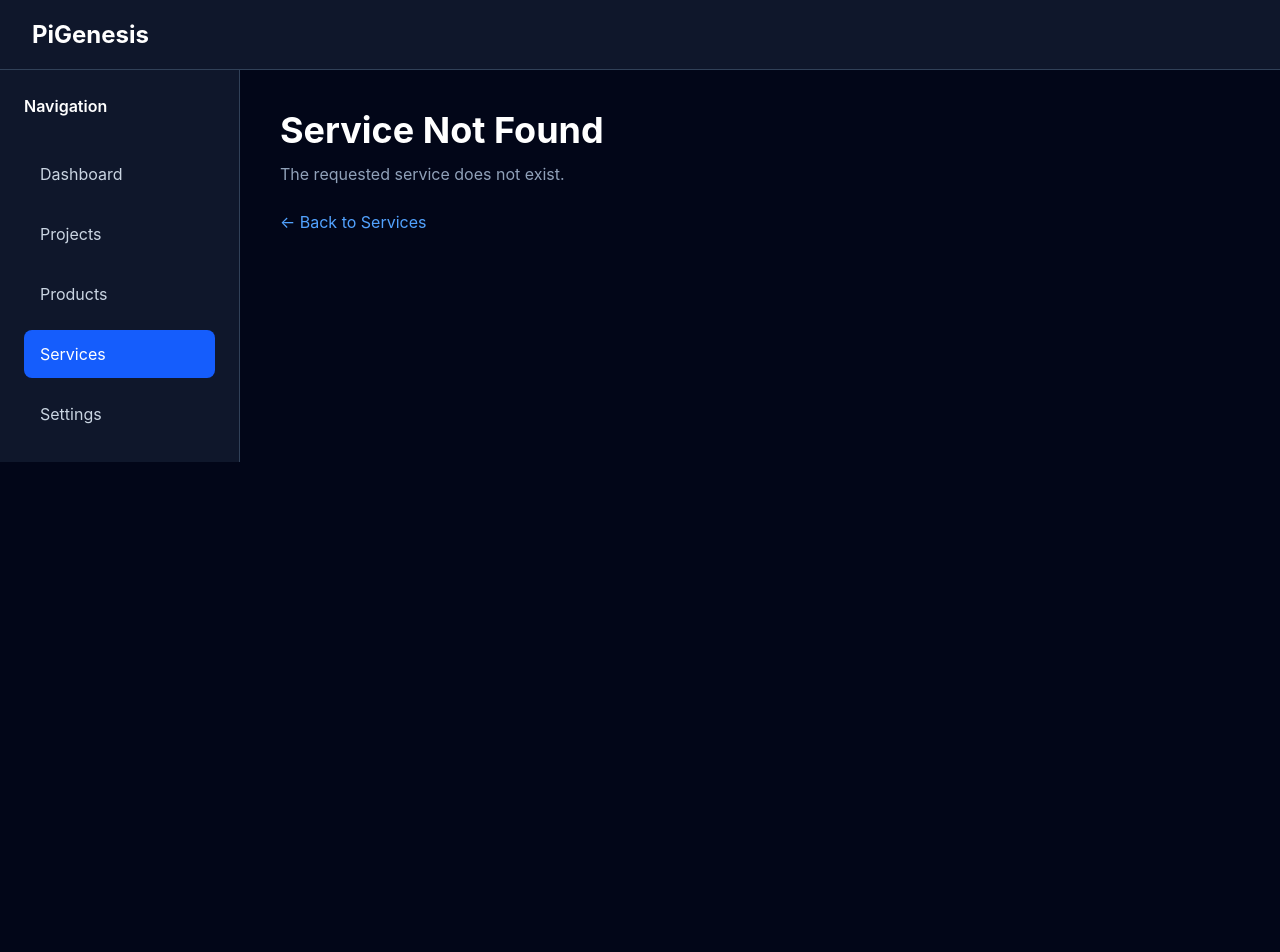
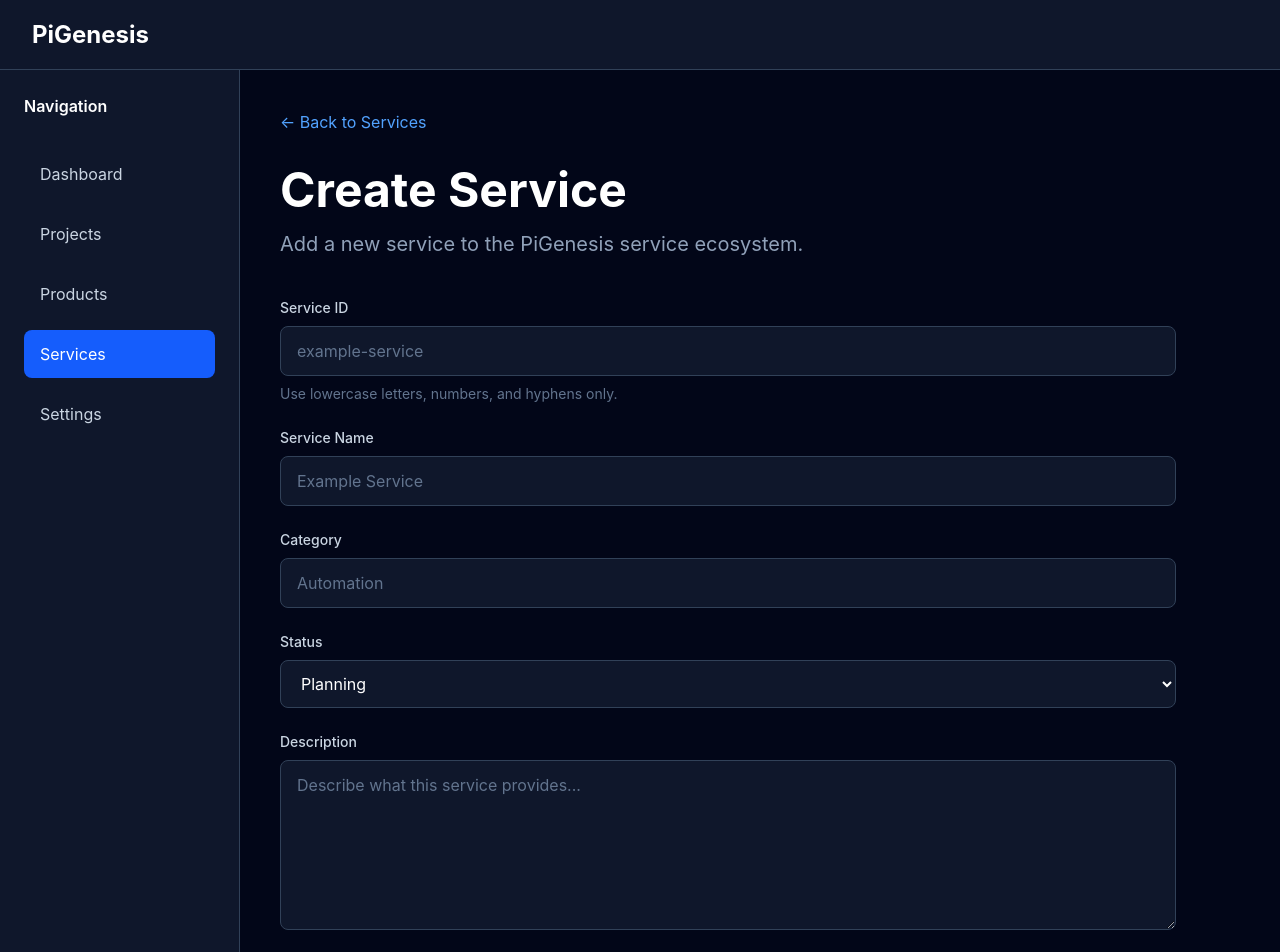
Before and after one commit to pigenesislabs/pigenesis, a React (Vite) app in the folder apps/platform/: page /services/new in a window 1280 px wide. Before the commit this address had no page. Shown: the top 952 px of the page. Before the commit the page ends 800 px from the top, so only its background shows below. Built offline with nearby package versions, Linux system fonts and the light colour scheme.

Commit message:
Task 62: Add service creation

```diff
--- /dev/null
+++ b/apps/platform/src/pages/CreateServicePage.tsx
@@ -0,0 +1,229 @@
+import { useState } from "react";
+import { Link, useNavigate } from "react-router-dom";
+import { createService } from "../services/serviceService";
+import type {
+  CreateServiceInput,
+  ServiceStatus,
+} from "../types/service";
+import { getErrorMessage } from "../utils/errorHandler";
+
+function CreateServicePage() {
+  const navigate = useNavigate();
+
+  const [formData, setFormData] =
+    useState<CreateServiceInput>({
+      id: "",
+      name: "",
+      status: "Planning",
+      description: "",
+      category: "",
+    });
+
+  const [error, setError] = useState("");
+
+  const handleChange = (
+    field: keyof CreateServiceInput,
+    value: string
+  ) => {
+    setFormData((current) => ({
+      ...current,
+      [field]: value,
+    }));
+  };
+
+  const handleSubmit = (
+    event: React.FormEvent<HTMLFormElement>
+  ) => {
+    event.preventDefault();
+    setError("");
+
+    try {
+      const service = createService({
+        id: formData.id.trim(),
+        name: formData.name.trim(),
+        status: formData.status,
+        description: formData.description.trim(),
+        category: formData.category.trim(),
+      });
+
+      navigate(`/services/${service.id}`);
+    } catch (error) {
+      setError(getErrorMessage(error));
+    }
+  };
+
+  return (
+    <div>
+      <Link
+        to="/services"
+        className="text-blue-400 hover:text-blue-300"
+      >
+        ← Back to Services
+      </Link>
+
+      <h1 className="mt-8 text-5xl font-bold text-white">
+        Create Service
+      </h1>
+
+      <p className="mt-4 text-xl text-slate-400">
+        Add a new service to the PiGenesis service ecosystem.
+      </p>
+
+      <form
+        onSubmit={handleSubmit}
+        className="mt-10 max-w-4xl space-y-6"
+      >
+        {/* Service ID */}
+        <div>
+          <label
+            htmlFor="service-id"
+            className="block text-sm font-medium text-slate-300"
+          >
+            Service ID
+          </label>
+
+          <input
+            id="service-id"
+            type="text"
+            value={formData.id}
+            onChange={(event) =>
+              handleChange("id", event.target.value)
+            }
+            placeholder="example-service"
+            className="mt-2 w-full rounded-lg border border-slate-700 bg-slate-900 px-4 py-3 text-white outline-none placeholder:text-slate-500 focus:border-blue-500"
+          />
+
+          <p className="mt-2 text-sm text-slate-500">
+            Use lowercase letters, numbers, and hyphens only.
+          </p>
+        </div>
+
+        {/* Service Name */}
+        <div>
+          <label
+            htmlFor="service-name"
+            className="block text-sm font-medium text-slate-300"
+          >
+            Service Name
+          </label>
+
+          <input
+            id="service-name"
+            type="text"
+            value={formData.name}
+            onChange={(event) =>
+              handleChange("name", event.target.value)
+            }
+            placeholder="Example Service"
+            className="mt-2 w-full rounded-lg border border-slate-700 bg-slate-900 px-4 py-3 text-white outline-none placeholder:text-slate-500 focus:border-blue-500"
+          />
+        </div>
+
+        {/* Category */}
+        <div>
+          <label
+            htmlFor="service-category"
+            className="block text-sm font-medium text-slate-300"
+          >
+            Category
+          </label>
+
+          <input
+            id="service-category"
+            type="text"
+            value={formData.category}
+            onChange={(event) =>
+              handleChange("category", event.target.value)
+            }
+            placeholder="Automation"
+            className="mt-2 w-full rounded-lg border border-slate-700 bg-slate-900 px-4 py-3 text-white outline-none placeholder:text-slate-500 focus:border-blue-500"
+          />
+        </div>
+
+        {/* Status */}
+        <div>
+          <label
+            htmlFor="service-status"
+            className="block text-sm font-medium text-slate-300"
+          >
+            Status
+          </label>
+
+          <select
+            id="service-status"
+            value={formData.status}
+            onChange={(event) =>
+              handleChange(
+                "status",
+                event.target.value as ServiceStatus
+              )
+            }
+            className="mt-2 w-full rounded-lg border border-slate-700 bg-slate-900 px-4 py-3 text-white outline-none focus:border-blue-500"
+          >
+            <option value="Planning">
+              Planning
+            </option>
+
+            <option value="Active">
+              Active
+            </option>
+
+            <option value="Coming Soon">
+              Coming Soon
+            </option>
+          </select>
+        </div>
+
+        {/* Description */}
+        <div>
+          <label
+            htmlFor="service-description"
+            className="block text-sm font-medium text-slate-300"
+          >
+            Description
+          </label>
+
+          <textarea
+            id="service-description"
+            value={formData.description}
+            onChange={(event) =>
+              handleChange(
+                "description",
+                event.target.value
+              )
+            }
+            placeholder="Describe what this service provides..."
+            rows={6}
+            className="mt-2 w-full rounded-lg border border-slate-700 bg-slate-900 px-4 py-3 text-white outline-none placeholder:text-slate-500 focus:border-blue-500"
+          />
+        </div>
+
+        {/* Error */}
+        {error && (
+          <div className="rounded-lg border border-red-500 bg-red-950/40 p-4 text-red-400">
+            {error}
+          </div>
+        )}
+
+        {/* Actions */}
+        <div className="flex gap-4 pt-4">
+          <button
+            type="submit"
+            className="rounded-lg bg-blue-600 px-6 py-3 font-medium text-white hover:bg-blue-500"
+          >
+            Create Service
+          </button>
+
+          <Link
+            to="/services"
+            className="rounded-lg border border-slate-700 px-6 py-3 font-medium text-slate-300 hover:bg-slate-800"
+          >
+            Cancel
+          </Link>
+        </div>
+      </form>
+    </div>
+  );
+}
+
+export default CreateServicePage;
--- a/apps/platform/src/pages/ServicesPage.tsx
+++ b/apps/platform/src/pages/ServicesPage.tsx
@@ -114,6 +114,8 @@ function ServicesPage() {
 
   return (
     <div>
+      <div className="flex flex-col gap-4 md:flex-row md:items-center md:justify-between">
+        <div>
           <h1 className="text-5xl font-bold text-white">
             Services
           </h1>
@@ -121,6 +123,15 @@ function ServicesPage() {
           <p className="mt-4 text-xl text-slate-400">
             PiGenesis services and capabilities.
           </p>
+        </div>
+
+        <Link
+          to="/services/new"
+          className="rounded-lg bg-blue-600 px-5 py-3 text-center font-medium text-white hover:bg-blue-500"
+        >
+          + Create Service
+        </Link>
+      </div>
 
       {/* Search / Filter / Sort */}
 
@@ -269,7 +280,9 @@ function ServicesPage() {
                     <h2 className="text-2xl font-semibold text-white">
                       {service.name}
                     </h2>
-
+                    <p className="mt-3 text-slate-400">
+                      {service.id}
+                    </p>
                     <p className="mt-3 text-slate-400">
                       {service.description}
                     </p>
--- a/apps/platform/src/routes/AppRouter.tsx
+++ b/apps/platform/src/routes/AppRouter.tsx
@@ -12,6 +12,7 @@ import ProductDetailsPage from "../pages/ProductDetailsPage";
 import ServiceDetailsPage from "../pages/ServiceDetailsPage";
 import CreateProjectPage from "../pages/CreateProjectPage";
 import CreateProductPage from "../pages/CreateProductPage";
+import CreateServicePage from "../pages/CreateServicePage";
 import EditProjectPage from "../pages/EditProjectPage";
 import EditProductPage from "../pages/EditProductPage";
 import EditServicePage from "../pages/EditServicePage";
@@ -31,6 +32,7 @@ function AppRouter() {
           <Route path="/services/:serviceId" element={<ServiceDetailsPage />} />
           <Route path="/projects/new" element={<CreateProjectPage />} />
           <Route path="/products/new" element={<CreateProductPage />} />
+          <Route path="/services/new" element={<CreateServicePage />} />
           <Route path="/projects/:projectId/edit" element={<EditProjectPage />} />
           <Route path="/products/:productId/edit" element={<EditProductPage />} />
           <Route path="/services/:serviceId/edit" element={<EditServicePage />} />
```
Lines whose indentation alone changed are shown as unchanged.
